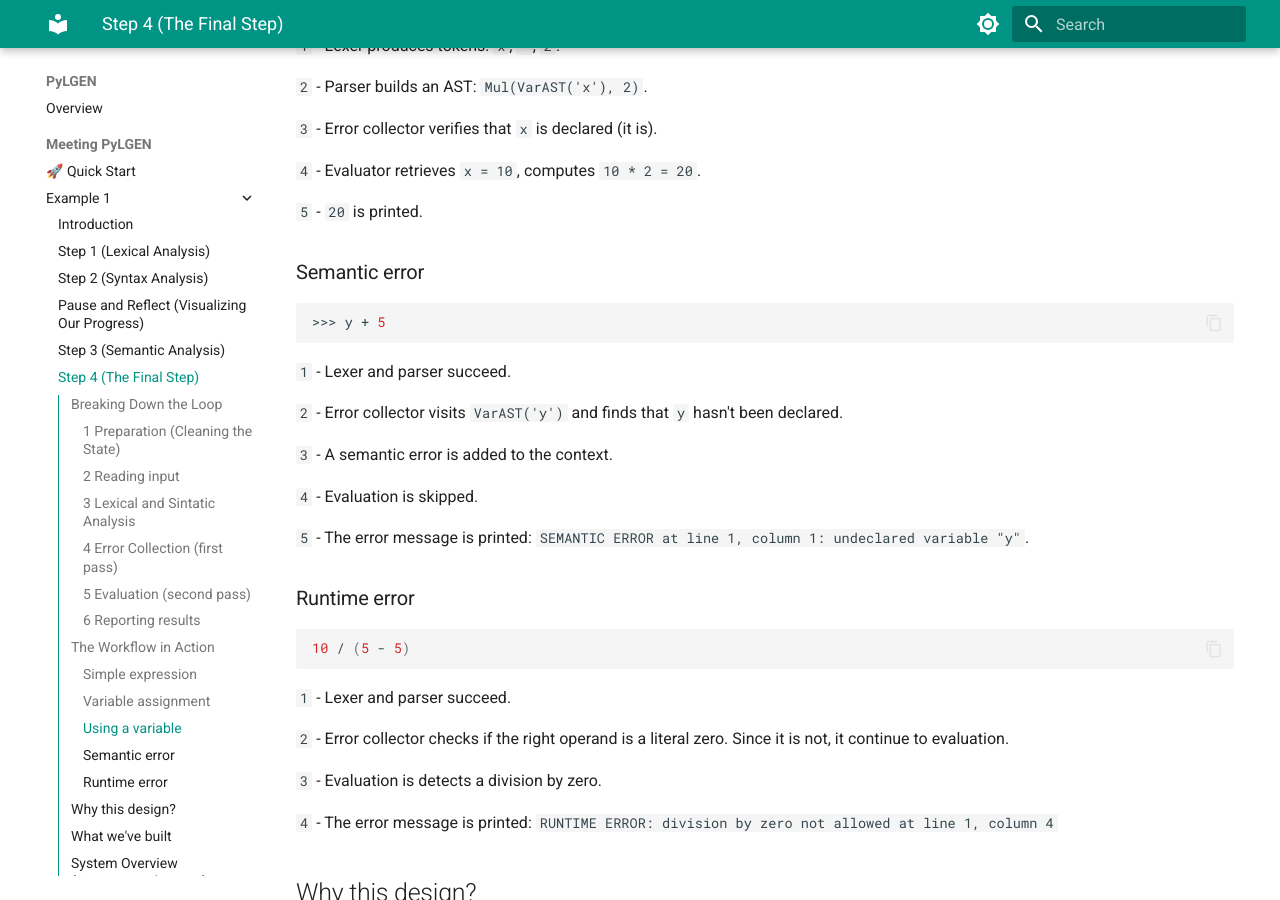
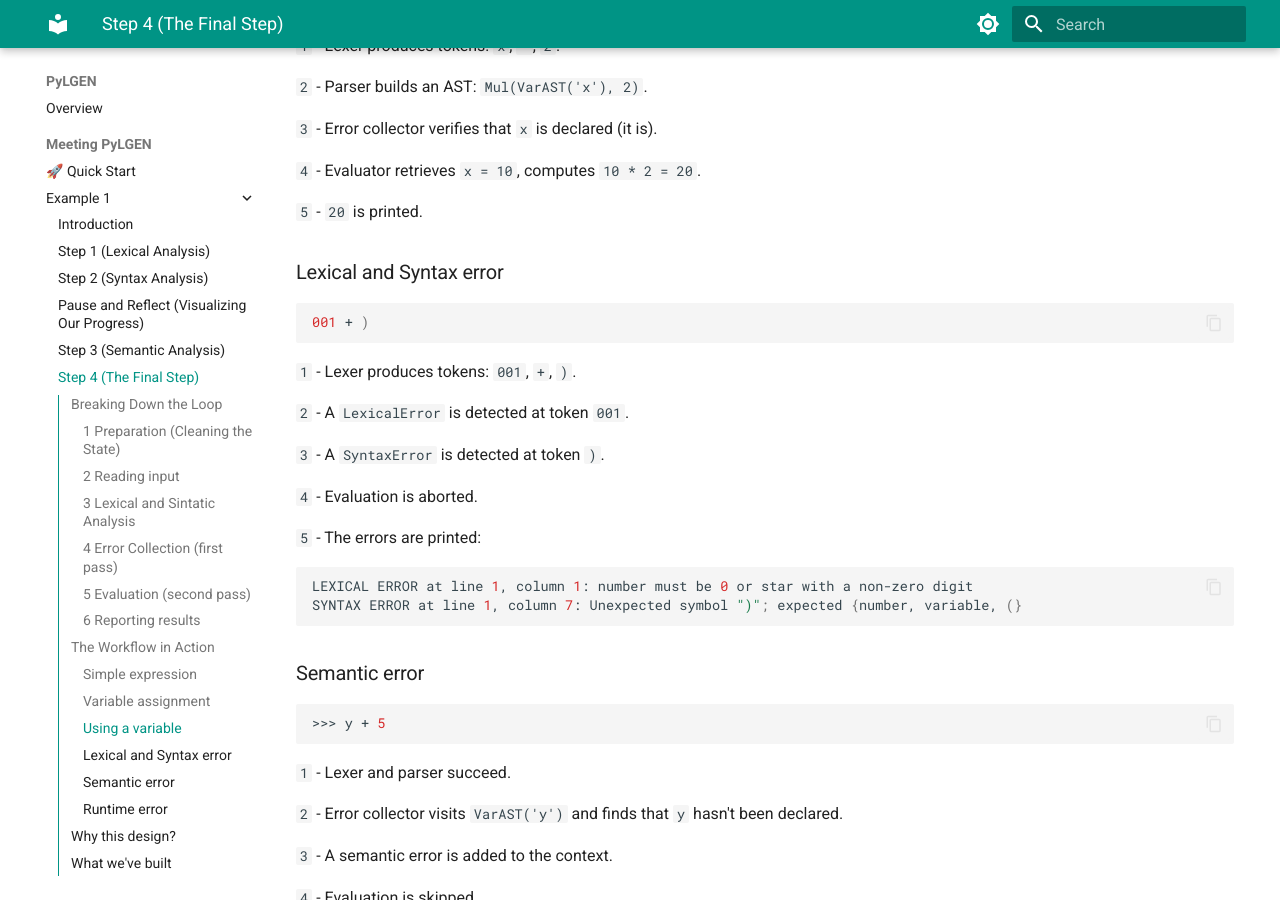
Before and after one commit to YonyUk/pylgen, an MkDocs documentation site: the page built from docs/section-1/example-1-step-4.md, in a window 1280 px wide and 900 px high, scrolled down 3622 px. Built offline with MkDocs 1.6.1 and Material for MkDocs 9.7.7, drawn with Linux system fonts in a browser that asks for light colours.

Commit message:
adds more error examples to example 1 REPL

````diff
--- a/docs/section-1/example-1-step-4.md
+++ b/docs/section-1/example-1-step-4.md
@@ -168,6 +168,27 @@
 `4` - Evaluator retrieves `x = 10`, computes `10 * 2 = 20`.
 
 `5` - `20` is printed.
+
+### Lexical and Syntax error
+
+```bash
+001 + )
+```
+
+`1` - Lexer produces tokens: `001`, `+`, `)`.
+
+`2` - A `LexicalError` is detected at token `001`.
+
+`3` - A `SyntaxError` is detected at token `)`.
+
+`4` - Evaluation is aborted.
+
+`5` - The errors are printed:
+
+```bash
+LEXICAL ERROR at line 1, column 1: number must be 0 or star with a non-zero digit
+SYNTAX ERROR at line 1, column 7: Unexpected symbol ")"; expected {number, variable, (}
+```
 
 ### Semantic error
 
````
